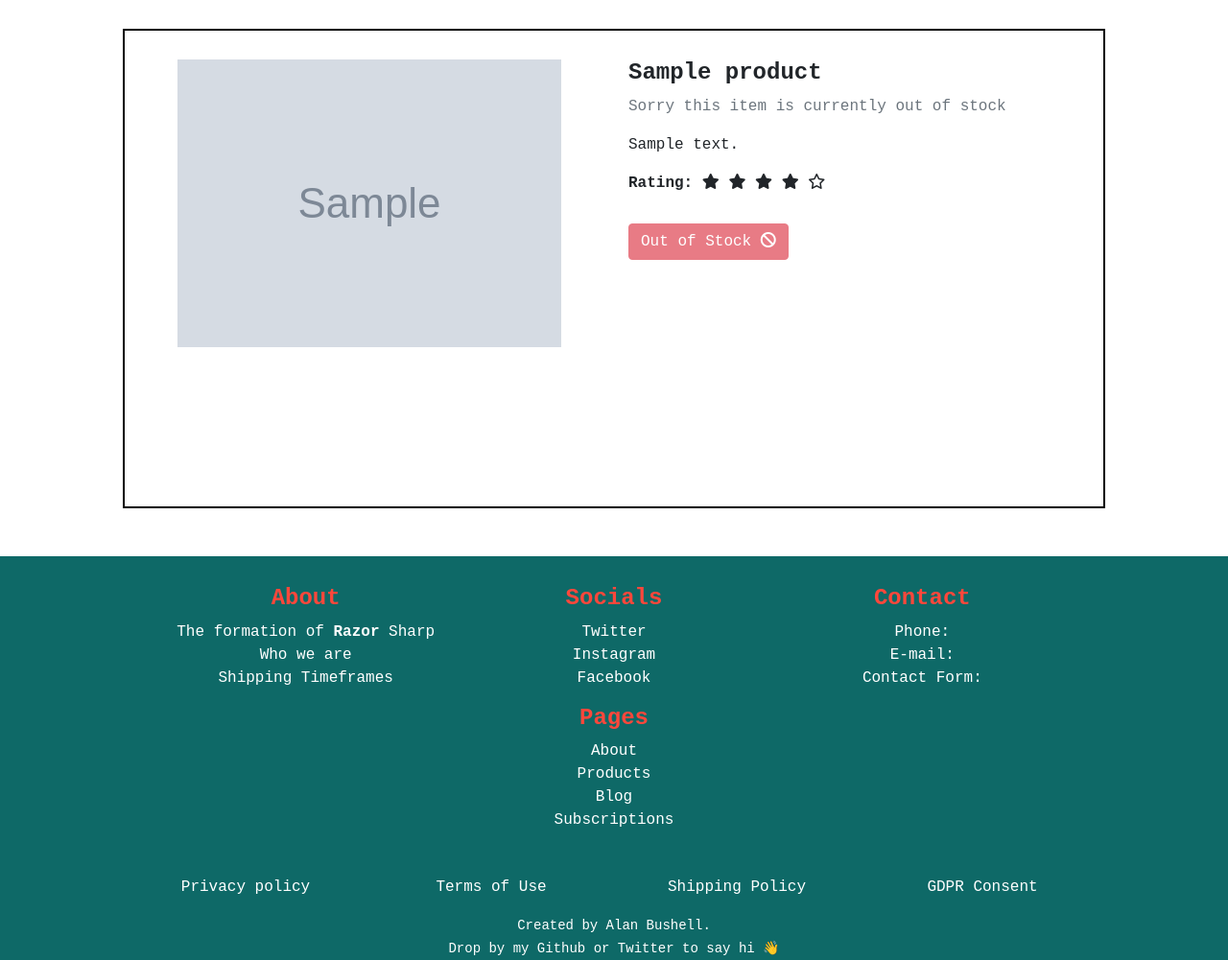
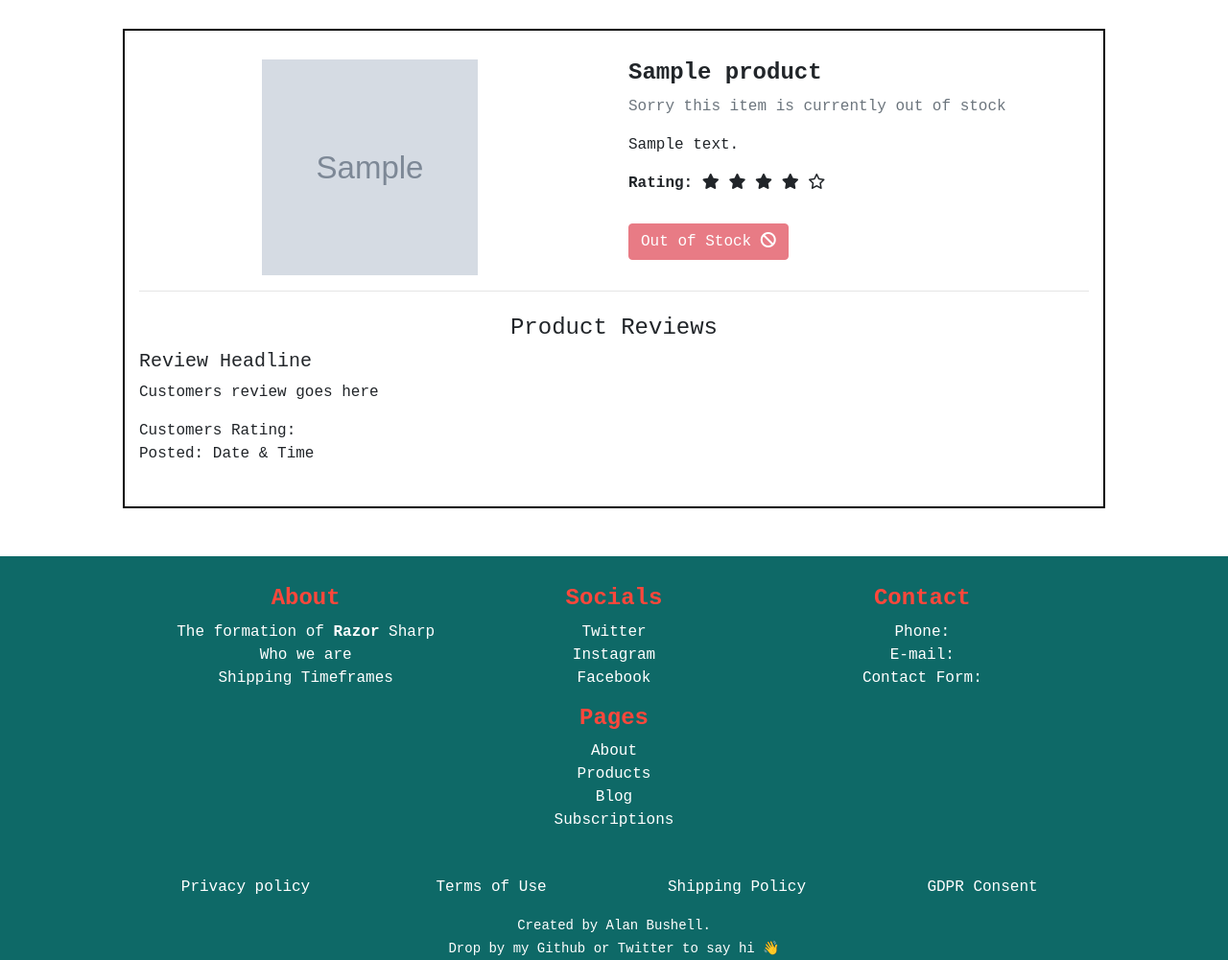
Before and after one commit to Alan-Bushell/razor-sharp, a Django app: page /products/1 in a window 1280 px wide. Shown: the part 149-1150 px from the top of the page at 96% size. Run offline with Django 3.2, Linux system fonts and the light colour scheme; tables that the repository leaves empty hold one stand-in row (values such as "Sample post"); grey boxes marked "Sample" are stand-in pictures; some libraries are stand-ins or nearby versions.

Commit message:
add product detail template and review format

```diff
--- a/products/templates/products/product_detail.html
+++ b/products/templates/products/product_detail.html
@@ -35,6 +35,22 @@
             {% endif %}
         </div>
     </div>
+    <!--Review Row-->
+    <hr>
+    <h4 class="text-center mt-4">Product Reviews</h4>
+    <div class="row">
+        <div class="col-12">
+            <article>
+                <h5>Review Headline</h5>
+                <p>
+                    Customers review goes here
+                </p>
+                <div>Customers Rating:</div>
+                <div>Posted: Date & Time</div>
+            </article>
+
+        </div>
+    </div>
 </div>
 
 {% endblock %}
--- a/products/templates/products/products.html
+++ b/products/templates/products/products.html
@@ -26,7 +26,11 @@
                     </small>
                 </div>
                 <div class="card-footer">
-                    <div class="btn btn-danger">Add to Cart <i class="fa-solid fa-cart-arrow-down"></i></div>
+                    {% if product.in_stock %}
+                        <div class="btn btn-danger add-cart-btn">Add to Cart <i class="fa-solid fa-cart-arrow-down"></i></div>
+                    {% else %}
+                        <div class="btn btn-danger add-cart-btn disabled">Out of Stock <i class="fa-solid fa-ban"></i></i></div>
+                    {% endif %}
                 </div>
             </div>
         </div>
--- a/static/css/base.css
+++ b/static/css/base.css
@@ -193,6 +193,11 @@
     padding-top: 30px;
 }
 
+.product-detail-image{
+    height: 225px;
+    width: 225px;
+}
+
 .product-detail-left{
     text-align: center;
 }
@@ -207,6 +212,13 @@
 @media (min-width: 1200px) {
     .container {
       max-width: 80%;
+    }
+  }
+
+
+  @media only screen and (max-width: 765px){
+    .product-detail-right{
+        text-align: center;
     }
   }
 
@@ -263,4 +275,8 @@
     .card{
         margin-bottom: 30px;
     }
+
+    .add-cart-btn{
+        margin-bottom: 15px;
+    }
 }
```
